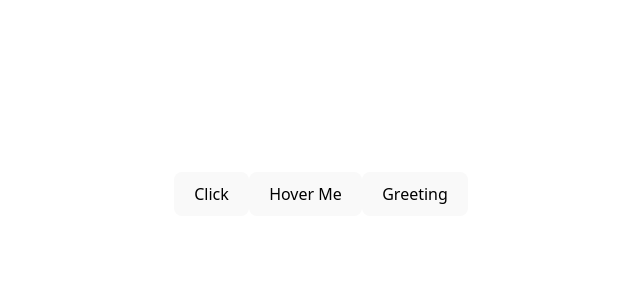
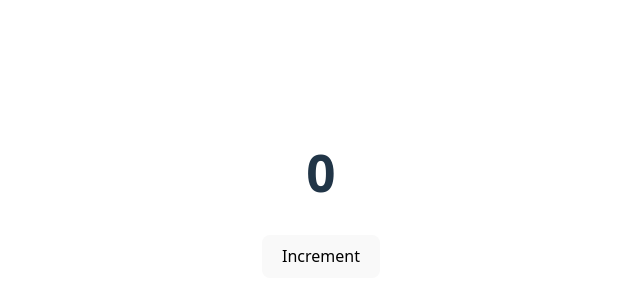
Before and after one commit to vipin-b-futurionic/react19_vite, a React (Vite) app in the folder react_19/: page / in a window 1280 px wide. Shown: the part 206-506 px from the top of the page, without its empty margins (319-959 px from the left). Built offline with nearby package versions, Linux system fonts and the light colour scheme.

Commit message:
use State concept

```diff
--- a/react_19/src/App.jsx
+++ b/react_19/src/App.jsx
@@ -1,13 +1,11 @@
 import './App.css'
-import './components/EventHandling'
-//import { EventHandling } from './components/EventHandling'
-import { EventProps } from './components/EventProps'
+import {State} from "./components/hooks/State"
 
 const App = () => {
   return(
     <>
+      <State />
 
-      <EventProps />
     </>
   )
 }
--- /dev/null
+++ b/react_19/src/components/hooks/State.jsx
@@ -0,0 +1,23 @@
+import { useState } from "react"
+export const State = () => {
+
+//Normal variable change does not show on the renderring
+// but value chage in DOM in console to avoid that we use the useState'
+//     let value = 0;
+    // const handleButtonClick = () =>{
+//         value++;
+//         console.log(value);
+
+//     }
+    const [count, setCount] = useState(0)
+    const handleButtonClick = () =>{
+        setCount(() => count+1)
+    }
+    //console.log(count)
+    return (
+        <>
+            <h1>{count}</h1>
+            <button onClick={handleButtonClick}>Increment</button>
+        </>
+    )
+}
```
